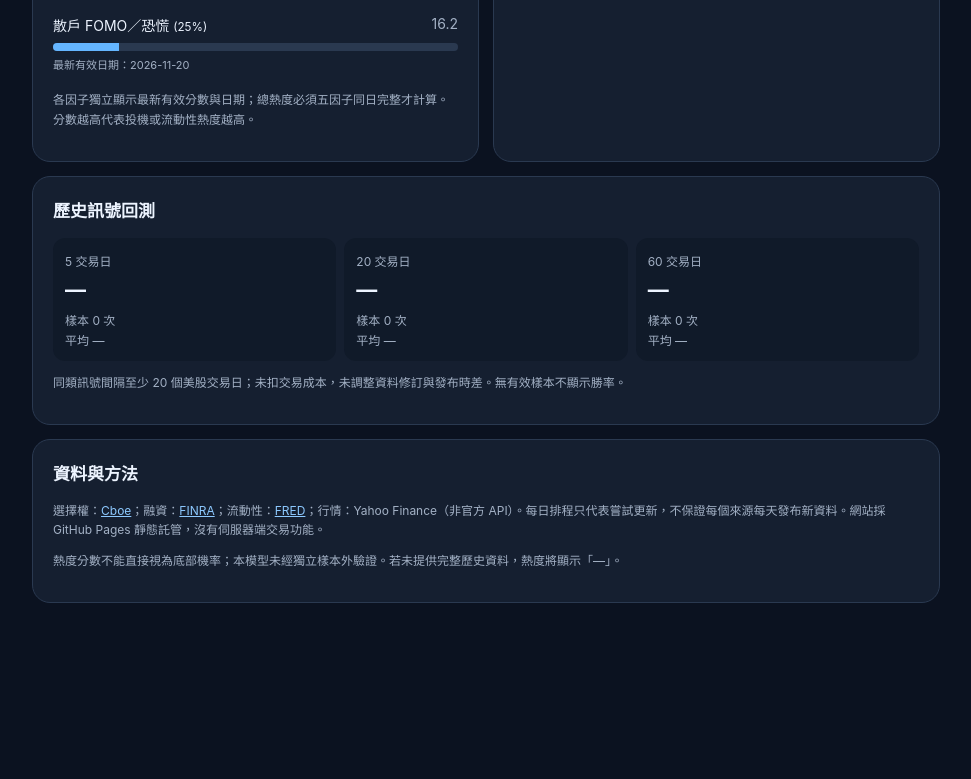
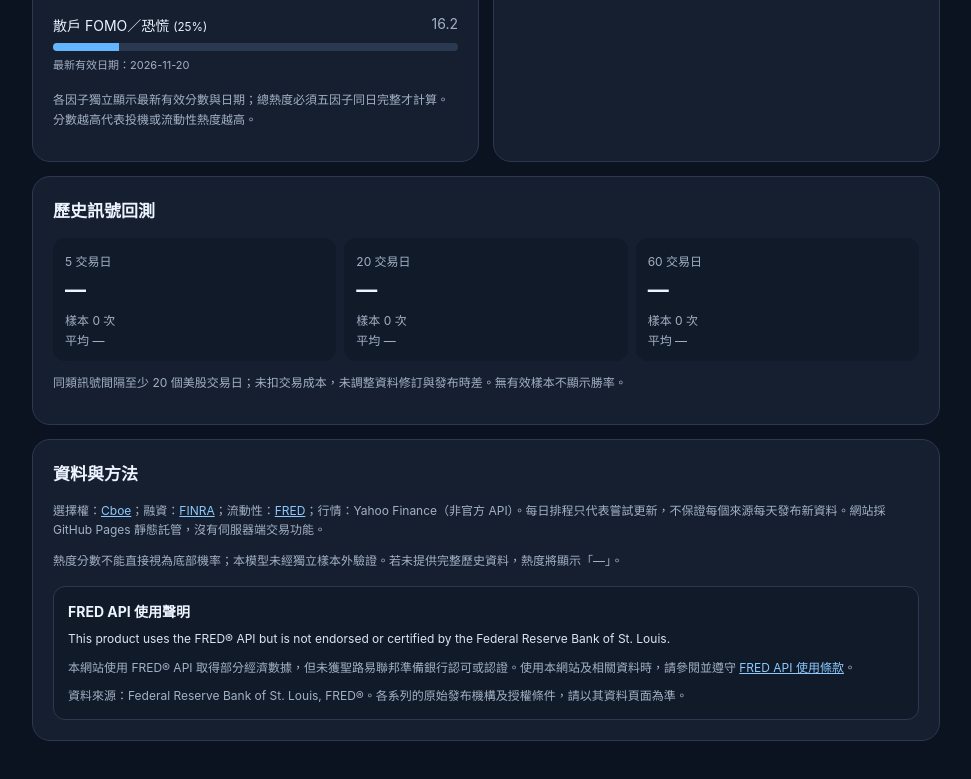
Before and after one commit to abcd5943-cell/market-heat-radar, a plain HTML site: page index.html in a window 1280 px wide. Shown: the part 1233-2012 px from the top of the page, without its empty margins (154-1125 px from the left). Before the commit the page ends 1916 px from the top, so only its background shows below. Drawn offline with nearby package versions, Linux system fonts and the light colour scheme.

Commit message:
Add files via upload

```diff
--- a/index.html
+++ b/index.html
@@ -13,7 +13,7 @@
 <section class="card"><h2>歷史熱度與台股走勢</h2><div class="controls" id="periods"><button data-days="90">3 個月</button><button data-days="365" class="active">1 年</button><button data-days="1825">5 年</button><button data-days="0">全部</button></div><canvas id="trend" height="270" aria-label="歷史熱度與台股指數圖"></canvas><p class="small">藍線：熱度（左軸）｜灰線：台股加權指數（右軸）｜綠點：籌碼乾淨。缺少資料的區間不補值。</p></section>
 <div class="grid"><section class="card"><h2>五因子拆解</h2><div id="factors"></div><p class="small">各因子獨立顯示最新有效分數與日期；總熱度必須五因子同日完整才計算。分數越高代表投機或流動性熱度越高。</p></section><section class="card"><h2>台股抄底條件</h2><div id="conditions"><p>等待資料</p></div><p class="small">同時滿足：熱度低於 30、台股距近 252 交易日高點跌幅至少 15%、低於 200 日均線至少 8%。</p></section></div>
 <section class="card"><h2>歷史訊號回測</h2><div class="stats" id="stats"></div><p class="small">同類訊號間隔至少 20 個美股交易日；未扣交易成本，未調整資料修訂與發布時差。無有效樣本不顯示勝率。</p></section>
-<section class="card"><h2>資料與方法</h2><p class="small">選擇權：<a href="https://www.cboe.com/us/options/market_statistics/historical_data/">Cboe</a>；融資：<a href="https://www.finra.org/rules-guidance/key-topics/margin-accounts/margin-statistics">FINRA</a>；流動性：<a href="https://fred.stlouisfed.org/">FRED</a>；行情：Yahoo Finance（非官方 API）。每日排程只代表嘗試更新，不保證每個來源每天發布新資料。網站採 GitHub Pages 靜態託管，沒有伺服器端交易功能。</p><p class="small">熱度分數不能直接視為底部機率；本模型未經獨立樣本外驗證。若未提供完整歷史資料，熱度將顯示「—」。</p></section></main>
+<section class="card"><h2>資料與方法</h2><p class="small">選擇權：<a href="https://www.cboe.com/us/options/market_statistics/historical_data/">Cboe</a>；融資：<a href="https://www.finra.org/rules-guidance/key-topics/margin-accounts/margin-statistics">FINRA</a>；流動性：<a href="https://fred.stlouisfed.org/">FRED</a>；行情：Yahoo Finance（非官方 API）。每日排程只代表嘗試更新，不保證每個來源每天發布新資料。網站採 GitHub Pages 靜態託管，沒有伺服器端交易功能。</p><p class="small">熱度分數不能直接視為底部機率；本模型未經獨立樣本外驗證。若未提供完整歷史資料，熱度將顯示「—」。</p><div class="fred-disclosure" style="margin-top:16px;padding:14px;border:1px solid var(--line);border-radius:12px;background:#101a29"><div style="font-size:14px;font-weight:650;margin-bottom:8px">FRED API 使用聲明</div><p class="small" style="margin:0 0 9px;color:#d9e5f6">This product uses the FRED® API but is not endorsed or certified by the Federal Reserve Bank of St. Louis.</p><p class="small" style="margin:0 0 9px">本網站使用 FRED® API 取得部分經濟數據，但未獲聖路易聯邦準備銀行認可或認證。使用本網站及相關資料時，請參閱並遵守 <a href="https://fred.stlouisfed.org/legal/terms/" target="_blank" rel="noopener noreferrer">FRED API 使用條款</a>。</p><p class="small" style="margin:0">資料來源：Federal Reserve Bank of St. Louis, FRED®。各系列的原始發布機構及授權條件，請以其資料頁面為準。</p></div></section></main>
 <script src="https://cdn.jsdelivr.net/npm/chart.js@4.4.7/dist/chart.umd.min.js"></script>
 <script>
 'use strict';
```
